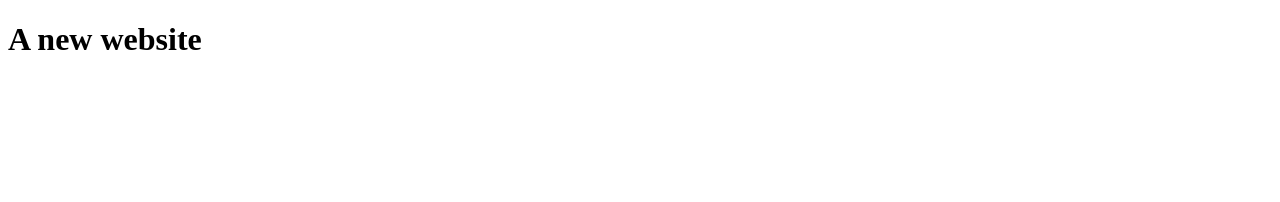
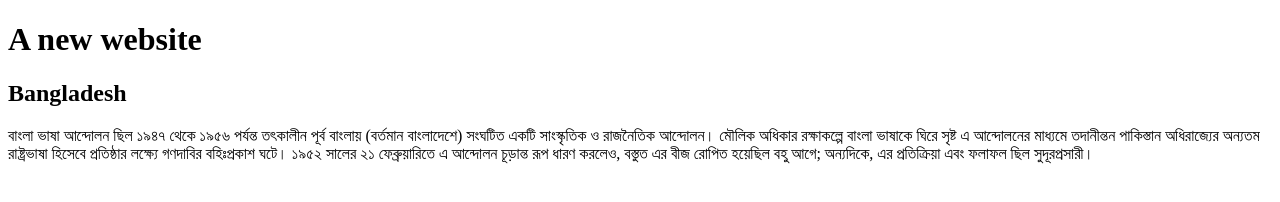
Before and after one commit to Nahid9733/third-program, a plain HTML site: page index.html in a window 1280 px wide. Drawn offline with Linux system fonts and the light colour scheme.

Commit message:
murters day

```diff
--- a/index.html
+++ b/index.html
@@ -8,5 +8,9 @@
 </head>
 <body>
 <h1>A new website</h1>
+<div>
+    <h2>Bangladesh</h2>
+    <p>বাংলা ভাষা আন্দোলন ছিল ১৯৪৭ থেকে ১৯৫৬ পর্যন্ত তৎকালীন পূর্ব বাংলায় (বর্তমান বাংলাদেশে) সংঘটিত একটি সাংস্কৃতিক ও রাজনৈতিক আন্দোলন। মৌলিক অধিকার রক্ষাকল্পে বাংলা ভাষাকে ঘিরে সৃষ্ট এ আন্দোলনের মাধ্যমে তদানীন্তন পাকিস্তান অধিরাজ্যের অন্যতম রাষ্ট্রভাষা হিসেবে প্রতিষ্ঠার লক্ষ্যে গণদাবির বহিঃপ্রকাশ ঘটে। ১৯৫২ সালের ২১ ফেব্রুয়ারিতে এ আন্দোলন চূড়ান্ত রূপ ধারণ করলেও, বস্তুত এর বীজ রোপিত হয়েছিল বহু আগে; অন্যদিকে, এর প্রতিক্রিয়া এবং ফলাফল ছিল সুদূরপ্রসারী।</p>
+</div>
 </body>
 </html>
```
